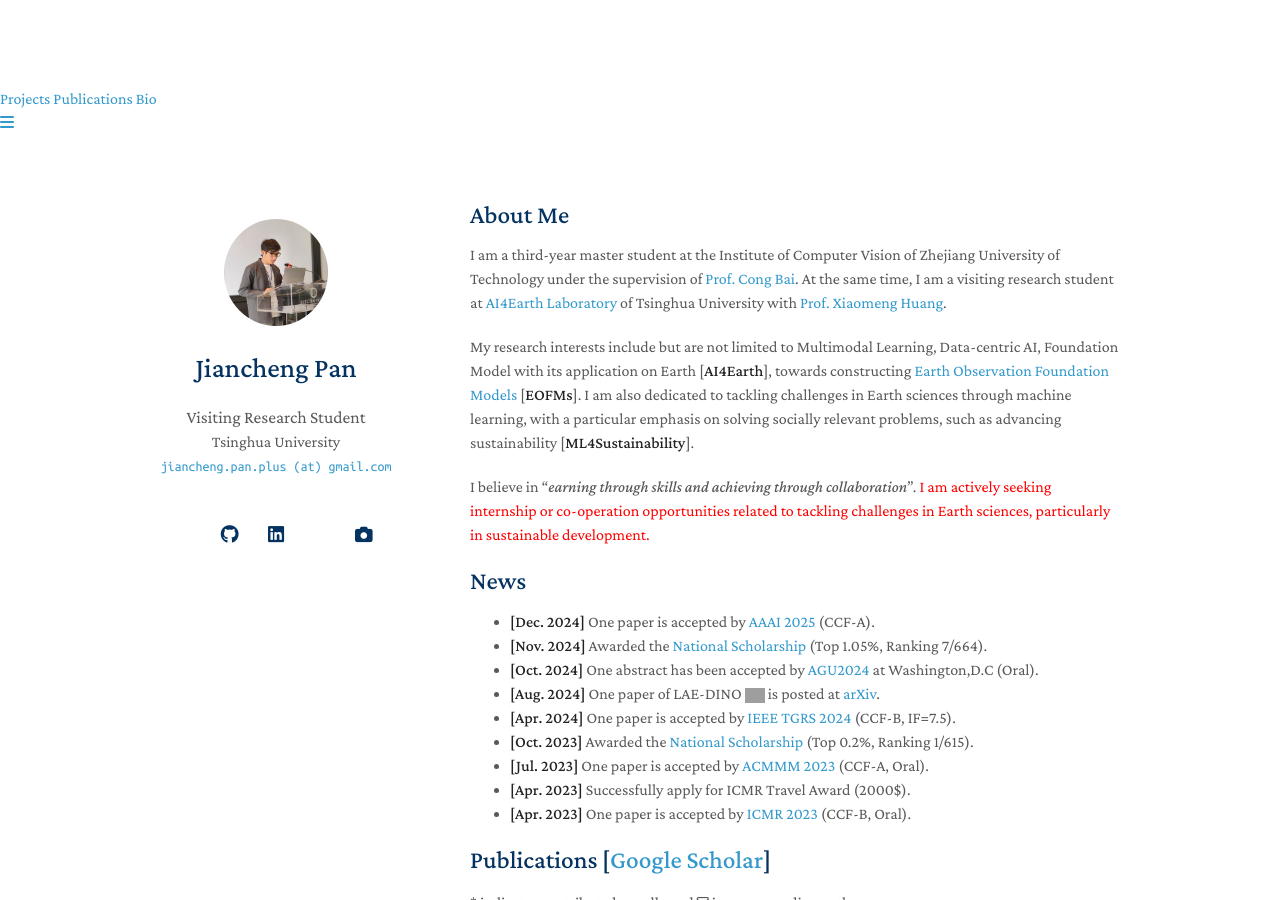
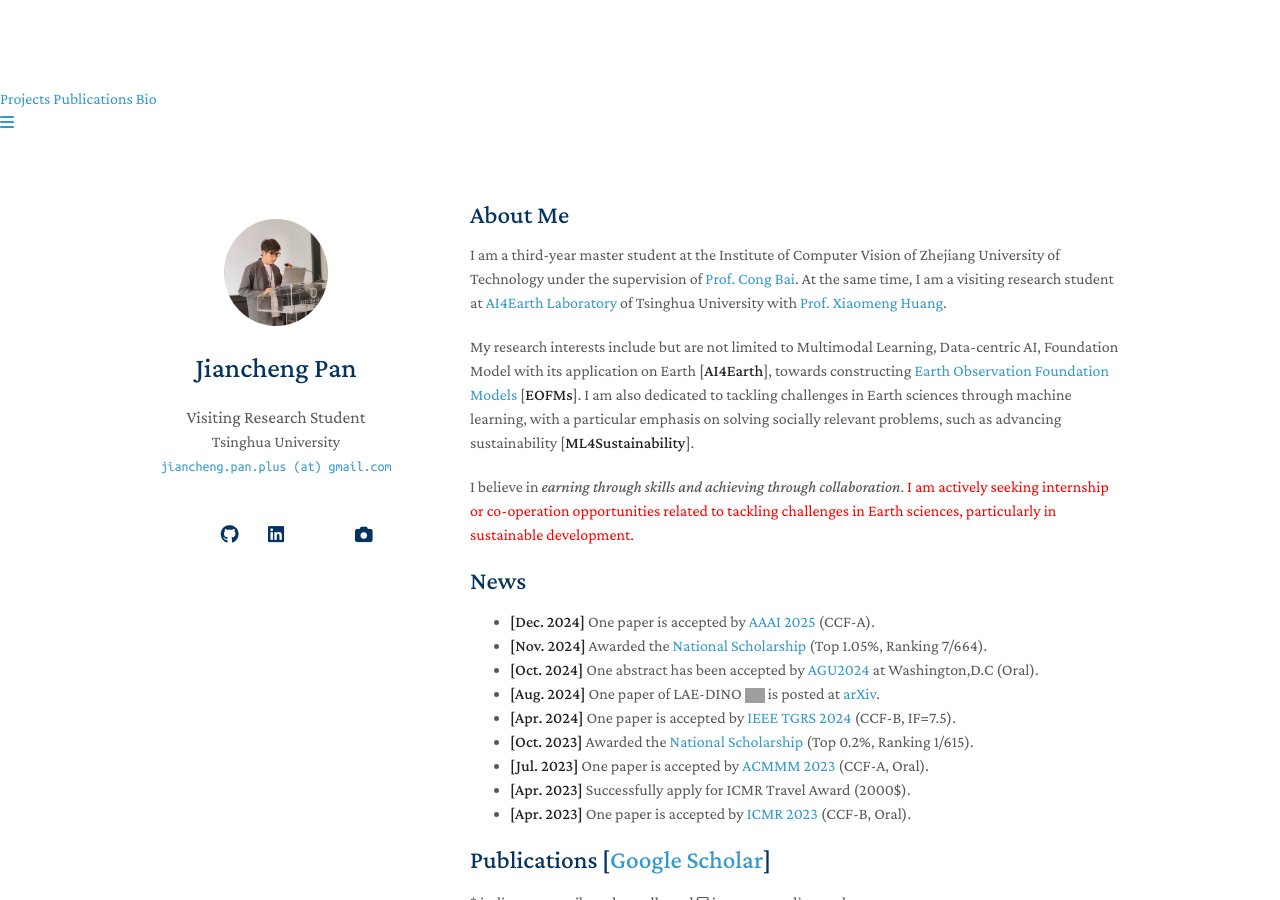
Before and after one commit to jaychempan/jaychempan.github.io, a Jekyll site: the page built from index.md, in a window 1280 px wide and 900 px high. Built offline with Jekyll 4.4.1, drawn with Linux system fonts in a browser that asks for light colours; a style sheet for code colours, icons or effects is not loaded; our own code applies the rules of GitHub Pages for plain Markdown files; grey boxes are pictures that could not be loaded.

Commit message:
update index

```diff
--- a/index.md
+++ b/index.md
@@ -9,7 +9,7 @@ I am a third-year master student at the Institute of Computer Vision of Zhejiang
 
 My research interests include but are not limited to Multimodal Learning, Data-centric AI, Foundation Model with its application on Earth [**AI4Earth**], towards constructing <a href="https://github.com/Earth-Observation-Foundation-Models">Earth Observation Foundation Models</a> [**EOFMs**]. I am also dedicated to tackling challenges in Earth sciences through machine learning, with a particular emphasis on solving socially relevant problems, such as advancing sustainability [**ML4Sustainability**].
 
-I believe in "*earning through skills and achieving through collaboration*". <font color="red">I am actively seeking internship or co-operation opportunities related to tackling challenges in Earth sciences, particularly in sustainable development.</font>
+I believe in *earning through skills and achieving through collaboration*. <font color="red">I am actively seeking internship or co-operation opportunities related to tackling challenges in Earth sciences, particularly in sustainable development.</font>
 
 ## News
 - **[Dec. 2024]** One paper is accepted by <a href="https://aaai.org/conference/aaai/aaai-25/">AAAI 2025</a> (CCF-A).
```
